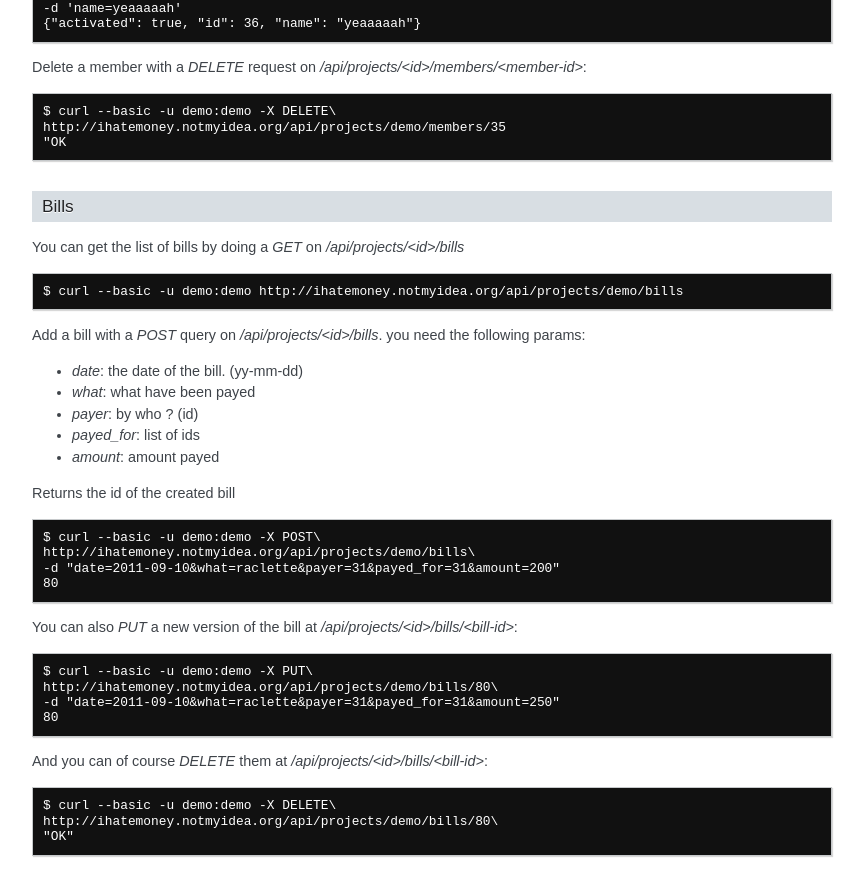
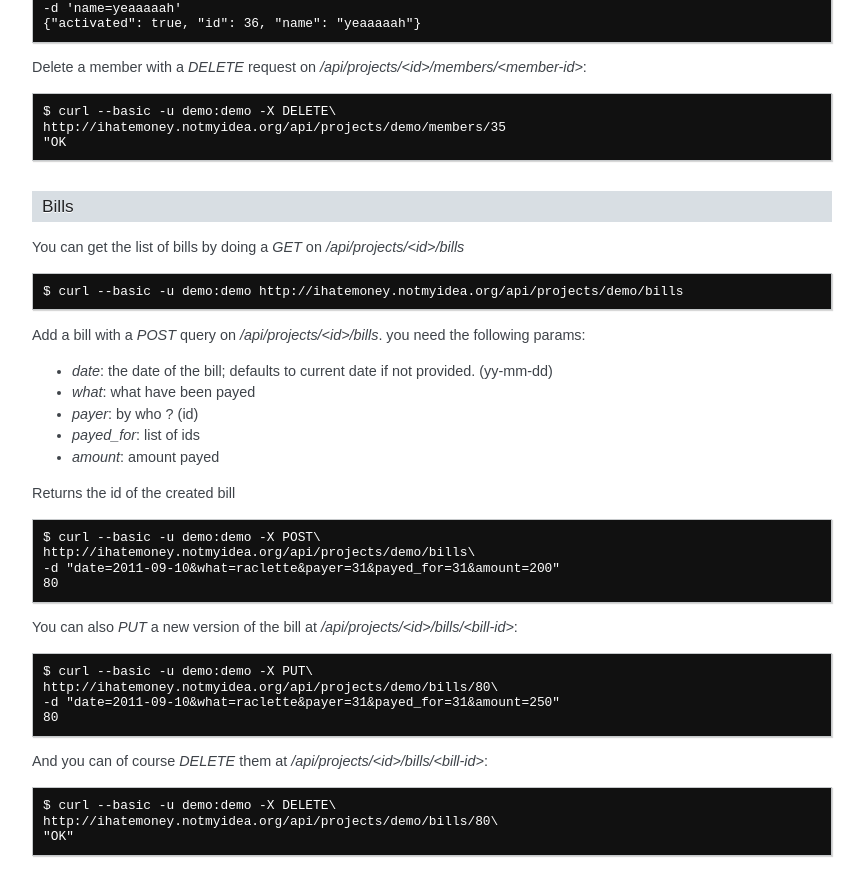
Before and after one commit to spiral-project/ihatemoney, a Sphinx documentation site: the page built from docs/api.rst, in a window 1280 px wide and 900 px high, scrolled down 2119 px. Shown: the top 896 px of the window, without its empty margins (190-1054 px from the left). Built offline with Sphinx 7.4.7, drawn with Linux system fonts in a browser that asks for light colours.

Commit message:
Mentions in API doc that the date is optional.

```diff
--- a/docs/api.rst
+++ b/docs/api.rst
@@ -135,7 +135,7 @@ You can get the list of bills by doing a `GET` on `/api/projects/<id>/bills` ::
 Add a bill with a `POST` query on `/api/projects/<id>/bills`. you need the
 following params:
 
-* `date`: the date of the bill. (yy-mm-dd)
+* `date`: the date of the bill; defaults to current date if not provided. (yy-mm-dd)
 * `what`: what have been payed
 * `payer`: by who ? (id)
 * `payed_for`: list of ids
```
